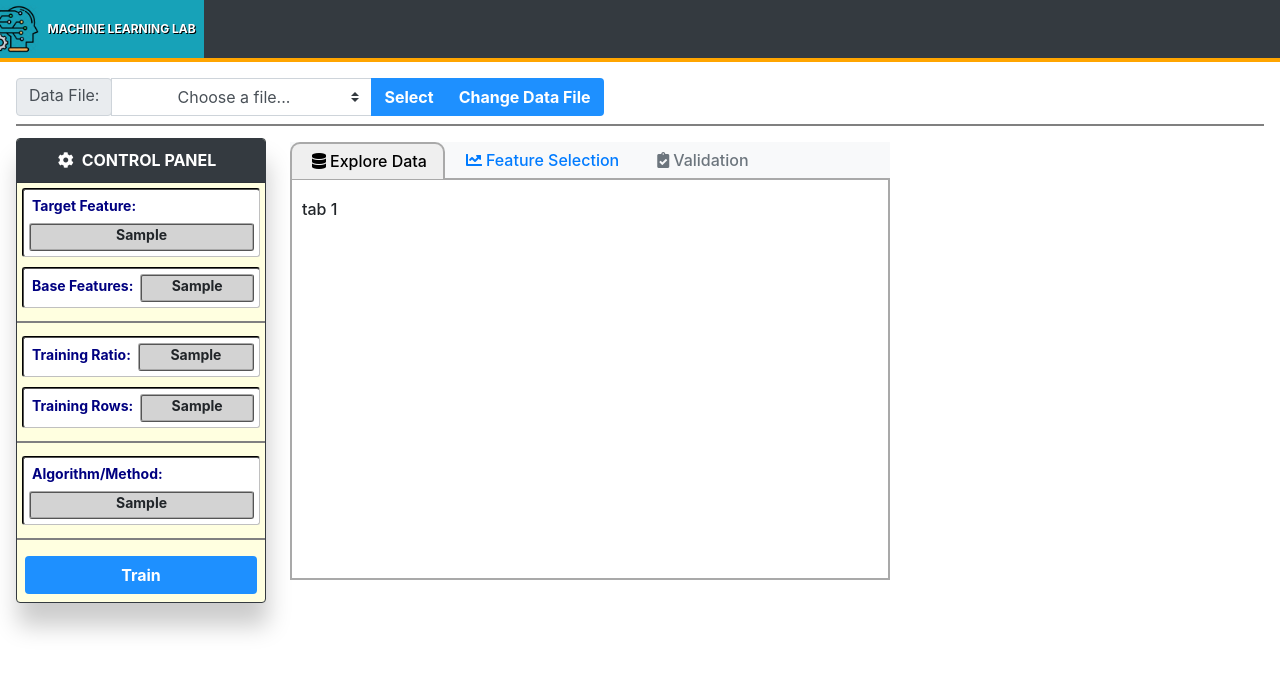
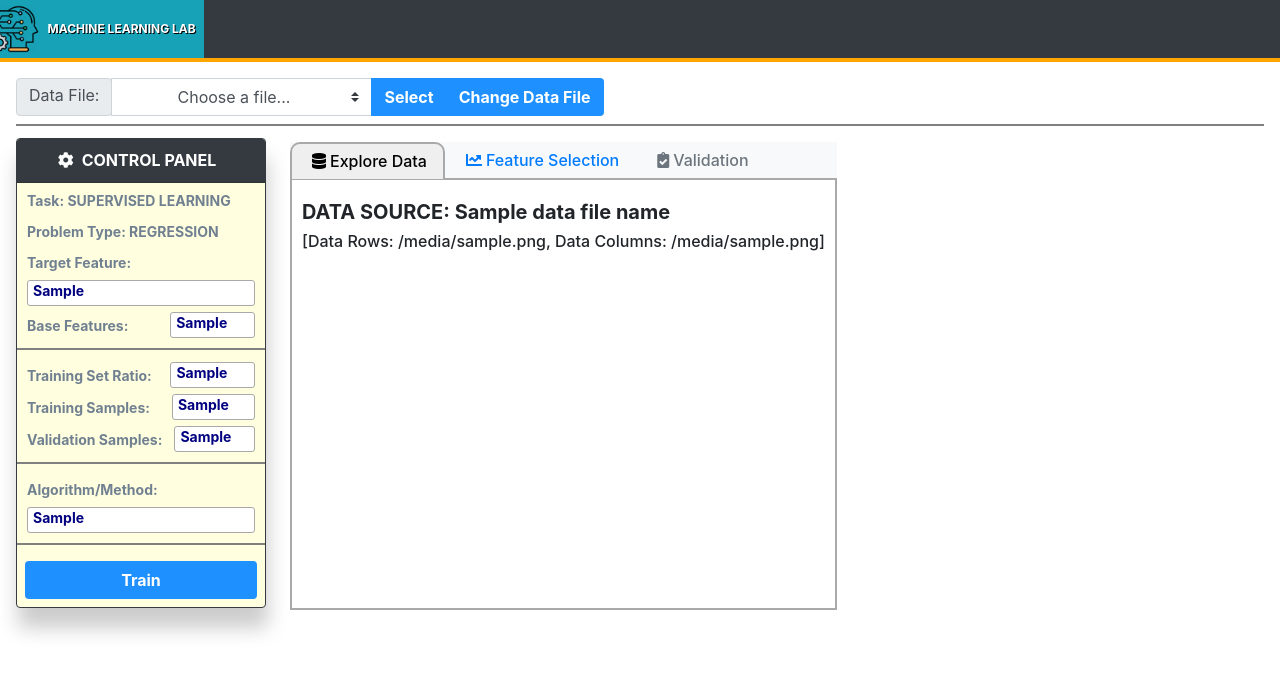
Before and after one commit to pambe525/MLWebLab, a Django app: template templates/home.html in a window 1280 px wide. Shown: the top 674 px of the page. Run offline with Django 3.2, Linux system fonts and the light colour scheme; the template is opened without the code that fills it: values that come from a table or form of the project are taken from there, most other values are stand-ins (such as "Sample title", 1, 10 or a date in 2020); some libraries are stand-ins or nearby versions.

Commit message:
New layout tweaks and formatting

```diff
--- a/static/css/stylesheet.css
+++ b/static/css/stylesheet.css
@@ -8,7 +8,7 @@
     z-index: 99;
     width: 100%;
     height: 100%;
-    opacity: 0.4;
+    opacity: 0.7;
     background-color:black;
 }
 hr {
@@ -24,7 +24,7 @@ hr {
 }
 .card {
     width:250px;
-    box-shadow:2px 23px 23px #ccc;
+    box-shadow:2px 20px 20px #ccc;
     background-color: lightyellow;
     border: 1px solid black;
     text-align: left;
@@ -43,27 +43,28 @@ hr {
 }
 
 .card-label {
-    border: 2px ridge darkgray;
+    border: 1px groove darkgray;
     border-radius: 3px;
-    background-color: lightgray;
-    padding: 2px;
+    background-color: white;
+    padding: 2px 3px 2px 5px;
     font-size: 14px;
-    text-align: center;
+    text-align: left;
     font-weight: bold;
-    margin: 2px;
-    height: 28px;
+    margin: 4px 10px 2px 10px;
+    height: 26px;
     overflow: hidden;
     white-space: nowrap;
     text-overflow: ellipsis;
+    color: navy;
 }
 
 .card-title {
     font-size: 14px;
-    padding: 3px;
-    margin: 2px;
+    padding: 10px 2px 2px 10px;
     height: 26px;
-    color: navy;
+    color: slategray;
     font-weight: bold;
+    margin: 0 0 5px 0;
 }
 
 .btn {
@@ -112,6 +113,5 @@ hr {
     padding: 20px 10px;
     border:solid 2px darkgray;
     border-top: 0;
-    height: 400px;
-    width: 600px;
+    height: 430px;
 }
--- a/templates/home.html
+++ b/templates/home.html
@@ -43,28 +43,30 @@
 	        <div class="card-header bg-dark text-center h5 text-white">
 	   	        <i class="fa fa-cog"></i><span class="px-2">CONTROL PANEL</span>
 	        </div>
-	        <div class="card-body">
-	            <h6 class="card-title text-left">Target Feature:</h6>
-	            <div class="card-label" name="target_feature">{{ target_feature }}</div>
-	        </div>
- 	        <div class="card-body row">
-	            <h6 class="card-title pt-1 col-*">Base Features:</h6>
+            <h6 class="card-title">Task: SUPERVISED LEARNING</h6>
+            <h6 class="card-title">Problem Type: REGRESSION</h6>
+            <h6 class="card-title">Target Feature:</h6>
+            <div class="card-label" name="target_feature">{{ target_feature }}</div>
+ 	        <div class="row mx-0">
+	            <h6 class="card-title col-*">Base Features:&nbsp;&nbsp;&nbsp;&nbsp;&nbsp;&nbsp;&nbsp;&nbsp;&nbsp;</h6>
 	            <span class="card-label col" name="base_features">{{  base_features }}</span>
 	        </div>
             <hr>
-	        <div class="card-body row">
-      	        <h6 class="card-title pt-1 col-*">Training Ratio:</h6>
+	        <div class="row mx-0">
+      	        <h6 class="card-title col-*">Training Set Ratio:&nbsp;&nbsp;</h6>
 	            <span class="card-label col" name="training_ratio">{{ training_ratio }}</span>
 	        </div>
- 	        <div class="card-body row">
-	            <h6 class="card-title pt-1 col-*">Training Rows:</h6>
+ 	        <div class="row mx-0">
+	            <h6 class="card-title col-*">Training Samples:&nbsp;&nbsp;&nbsp;</h6>
 	            <span class="card-label col" name="training_rows">{{ training_rows }}</span>
 	        </div>
+            <div class="row mx-0">
+	            <h6 class="card-title col-*">Validation Samples: </h6>
+	            <span class="card-label col" name="training_rows">{{ validation_rows }}</span>
+	        </div>
             <hr>
-	        <div class="card-body">
-	            <h6 class="card-title text-left">Algorithm/Method:</h6>
-	            <div class="card-label" name="training_method">{{ training_method }}</div>
-	        </div>
+            <h6 class="card-title">Algorithm/Method:</h6>
+            <div class="card-label" name="training_method">{{ training_method }}</div>
             <hr>
             <button type="submit" class="btn m-2" name="train_btn">Train</button>
         </div>
@@ -80,7 +82,10 @@
             <i class="fa fa-clipboard-check mx-1"></i>Validation</a>
       </div>
     <div class="tab-content" id="nav-tabContent">
-      <div class="tab-pane fade show active" id="nav-explore" role="tabpanel">tab 1</div>
+      <div class="tab-pane fade show active" id="nav-explore" role="tabpanel">
+          <h5><b>DATA SOURCE: {{ data_file_name }}</b></h5>
+          <span>[Data Rows: {{ data_file_rows }}</span>, <span>Data Columns: {{ data_file_cols }}]</span>
+      </div>
       <div class="tab-pane fade" id="nav-features" role="tabpanel">tab 2</div>
       <div class="tab-pane fade" id="nav-validate" role="tabpanel">tab 3</div>
     </div>
```
